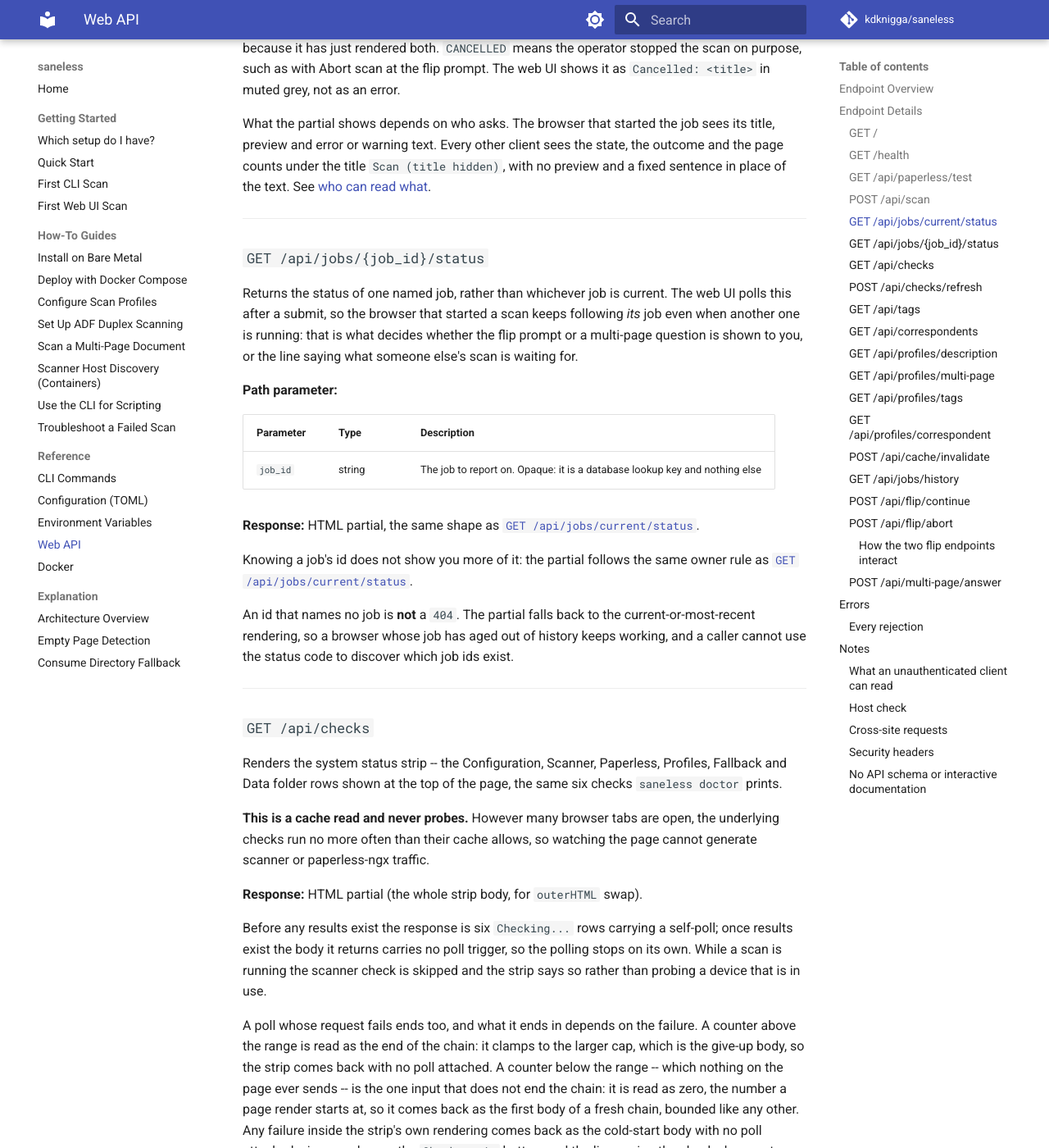
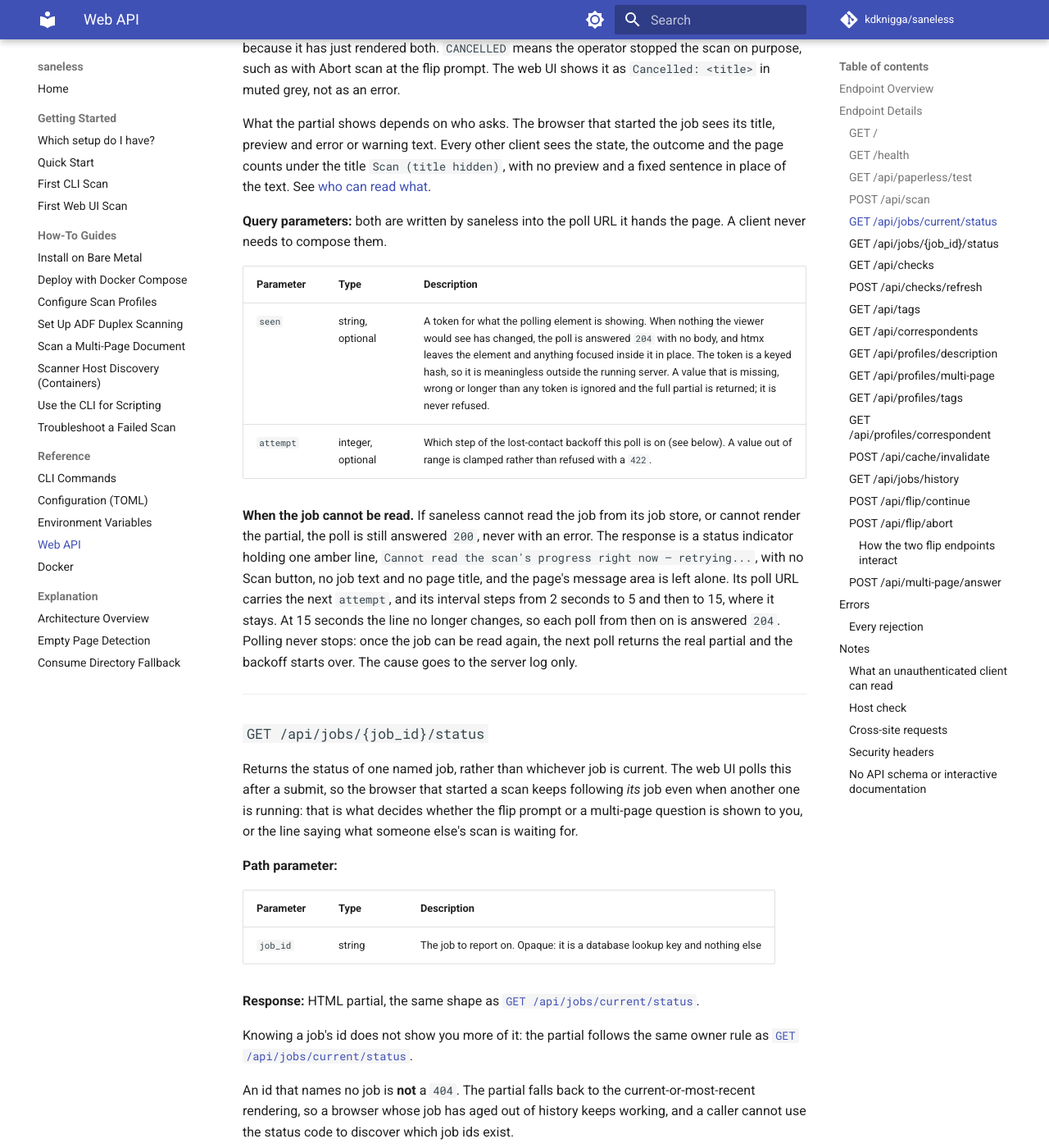
Before and after one commit to kdknigga/saneless, an MkDocs documentation site: the page built from docs/reference/web-api.md, in a window 1280 px wide and 1400 px high, scrolled down 5898 px. Shown: the whole window at 82% size. Built offline with MkDocs 1.6.1 and Material for MkDocs 9.7.7, drawn with Linux system fonts in a browser that asks for light colours; comment, search, counter and statistics services are not loaded; some of the changed text lies outside the part shown.

Commit message:
docs(47-07): the status poll's change detection, backoff and zero-JS cost
- architecture: no application JavaScript, and what it costs: a stopped
  server leaves the page on its last rendering until reloaded; an unreadable
  job store shows a retrying line that backs off to every 15 s
- web-api: seen (204 when unchanged) and attempt on both status polls, the
  lost-contact fallback, and flip and multi-page answers following their job
- first scan: a reload keeps following this browser's scan; the retrying line

Co-Authored-By: Claude Opus 5.5 (1M context) <noreply@anthropic.com>
Claude-Session: https://claude.ai/code/session_013CxQxLcnRUSK9XY3SKundu

```diff
--- a/docs/reference/web-api.md
+++ b/docs/reference/web-api.md
@@ -148,6 +148,15 @@ Returns the current or most recent job status. Used by HTMX polling to update th
 
 What the partial shows depends on who asks. The browser that started the job sees its title, preview and error or warning text. Every other client sees the state, the outcome and the page counts under the title `Scan (title hidden)`, with no preview and a fixed sentence in place of the text. See [who can read what](#what-an-unauthenticated-client-can-read).
 
+**Query parameters:** both are written by saneless into the poll URL it hands the page. A client never needs to compose them.
+
+| Parameter | Type | Description |
+|-----------|------|-------------|
+| `seen` | string, optional | A token for what the polling element is showing. When nothing the viewer would see has changed, the poll is answered `204` with no body, and htmx leaves the element and anything focused inside it in place. The token is a keyed hash, so it is meaningless outside the running server. A value that is missing, wrong or longer than any token is ignored and the full partial is returned; it is never refused. |
+| `attempt` | integer, optional | Which step of the lost-contact backoff this poll is on (see below). A value out of range is clamped rather than refused with a `422`. |
+
+**When the job cannot be read.** If saneless cannot read the job from its job store, or cannot render the partial, the poll is still answered `200`, never with an error. The response is a status indicator holding one amber line, `Cannot read the scan's progress right now — retrying...`, with no Scan button, no job text and no page title, and the page's message area is left alone. Its poll URL carries the next `attempt`, and its interval steps from 2 seconds to 5 and then to 15, where it stays. At 15 seconds the line no longer changes, so each poll from then on is answered `204`. Polling never stops: once the job can be read again, the next poll returns the real partial and the backoff starts over. The cause goes to the server log only.
+
 ---
 
 ### `GET /api/jobs/{job_id}/status`
@@ -165,6 +174,8 @@ Returns the status of one named job, rather than whichever job is current. The w
 Knowing a job's id does not show you more of it: the partial follows the same owner rule as [`GET /api/jobs/current/status`](#get-apijobscurrentstatus).
 
 An id that names no job is **not** a `404`. The partial falls back to the current-or-most-recent rendering, so a browser whose job has aged out of history keeps working, and a caller cannot use the status code to discover which job ids exist.
+
+It takes the same `seen` and `attempt` query parameters and answers a job it cannot read the same way. The retrying line keeps polling this job's URL only when `job_id` is a well-formed job id. Otherwise it polls `/api/jobs/current/status`, so nothing from the path is echoed back unchecked.
 
 ---
 
@@ -372,7 +383,7 @@ Tells a manual duplex job waiting in `AWAITING_FLIP` that the stack has been fli
 |-------|------|----------|-------------|
 | `job_id` | string | yes | The id of the job the answer is for. The web UI's Continue button sends it automatically. A request without it is rejected with `422`. |
 
-**Response:** HTML partial (the status indicator for HTMX swap), for the current job, else the most recent one. A call arriving just after the job ended reports that job, not the idle "Ready to scan." state. The endpoint does not wait for pass B to start, so the partial shows whatever state the job has recorded at that moment; the one-second status poll picks up pass B from there.
+**Response:** HTML partial (the status indicator for HTMX swap), for the job named by `job_id`. An id that names no job falls back to the current job, else the most recent one. A call arriving just after the job ended reports that job, not the idle "Ready to scan." state. The partial's poll keeps following the job it answered, through [`GET /api/jobs/{job_id}/status`](#get-apijobsjob_idstatus), so the next poll cannot report another browser's scan in its place. The endpoint does not wait for pass B to start, so the partial shows whatever state the job has recorded at that moment; the one-second status poll picks up pass B from there.
 
 While that job is still recorded `AWAITING_FLIP` and its flip wait has been answered -- by this call or by an earlier one -- the partial shows an acknowledgment instead of the Continue and Abort scan buttons: `Flip confirmed. Scanning reverse sides next...` after a Continue, `Aborting scan...` after an Abort.
 
@@ -388,7 +399,7 @@ Tells a manual duplex job waiting in `AWAITING_FLIP` to stop at the flip prompt.
 |-------|------|----------|-------------|
 | `job_id` | string | yes | The id of the job the answer is for. The web UI's Abort scan button sends it automatically. A request without it is rejected with `422`. |
 
-**Response:** HTML partial (the status indicator for HTMX swap), for the current job, else the most recent one, with the same acknowledgment as `/api/flip/continue` while an answered job is still recorded `AWAITING_FLIP`.
+**Response:** HTML partial (the status indicator for HTMX swap), for the job named by `job_id` and polling that job, as `/api/flip/continue` does, with the same acknowledgment while an answered job is still recorded `AWAITING_FLIP`.
 
 ---
 
@@ -421,7 +432,7 @@ Answers the question a multi-page scan is waiting on. A multi-page job asks one
 
 A missing field, a `prompt` below 1, or an `answer` that is not one of the answers above is rejected with `422` before anything reaches the worker.
 
-**Response:** HTML partial (the status indicator for HTMX swap), for the current job, else the most recent one. The endpoint does not wait for the next pass to start; the one-second status poll picks it up.
+**Response:** HTML partial (the status indicator for HTMX swap), for the job named by `job_id`, else the current job, else the most recent one. The partial's poll keeps following the job it answered. The endpoint does not wait for the next pass to start; the one-second status poll picks it up.
 
 While the job is still recorded in its waiting state and the question has been answered, the partial shows an acknowledgment instead of the buttons, for example `Scanning more pages...` after `NEXT` or `Finishing the document...` after `FINISH`.
 
```
Also changed, not shown: docs/explanation/architecture.md (+4 -0 lines), docs/getting-started/first-web-ui-scan.md (+3 -1 lines).
